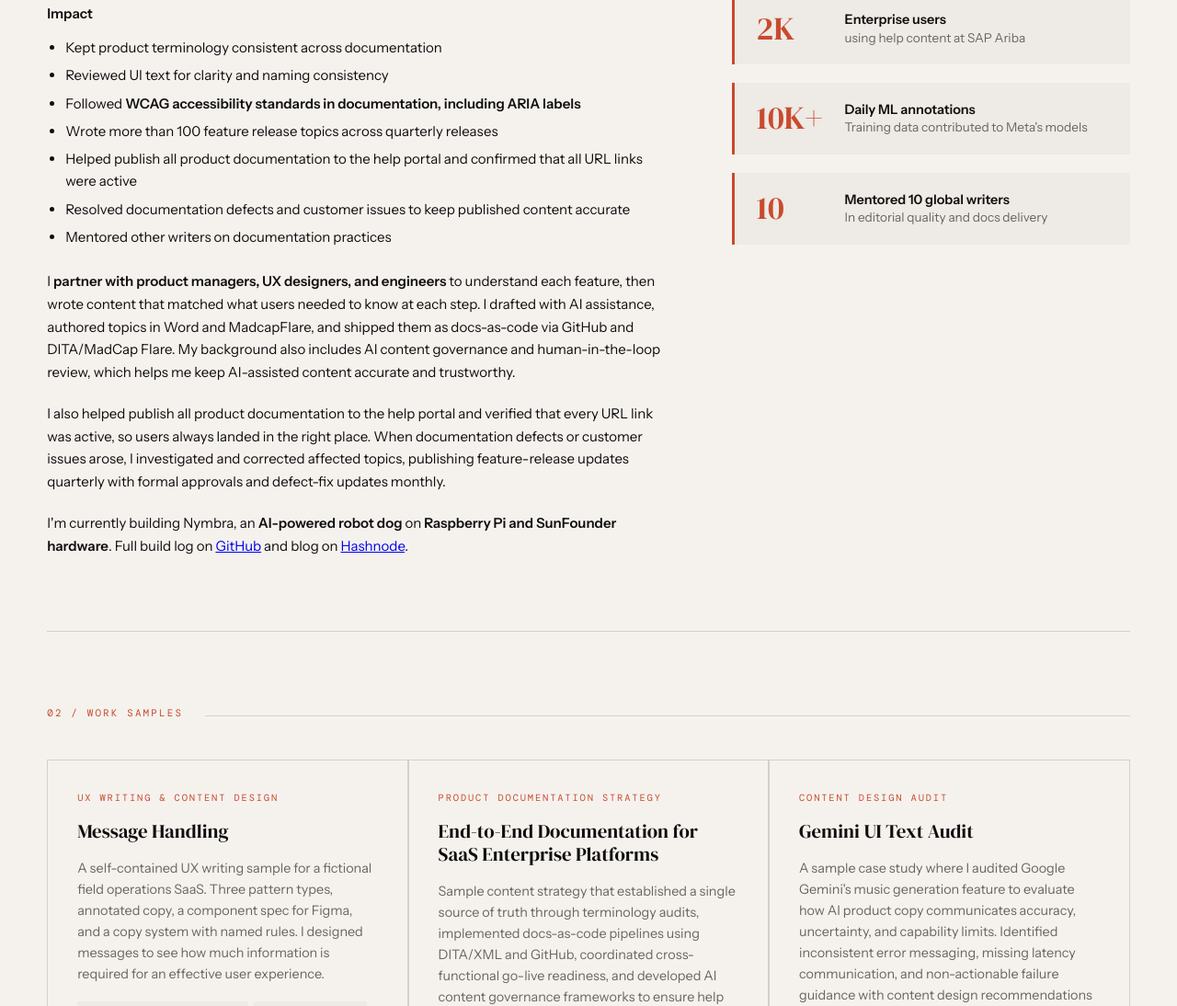
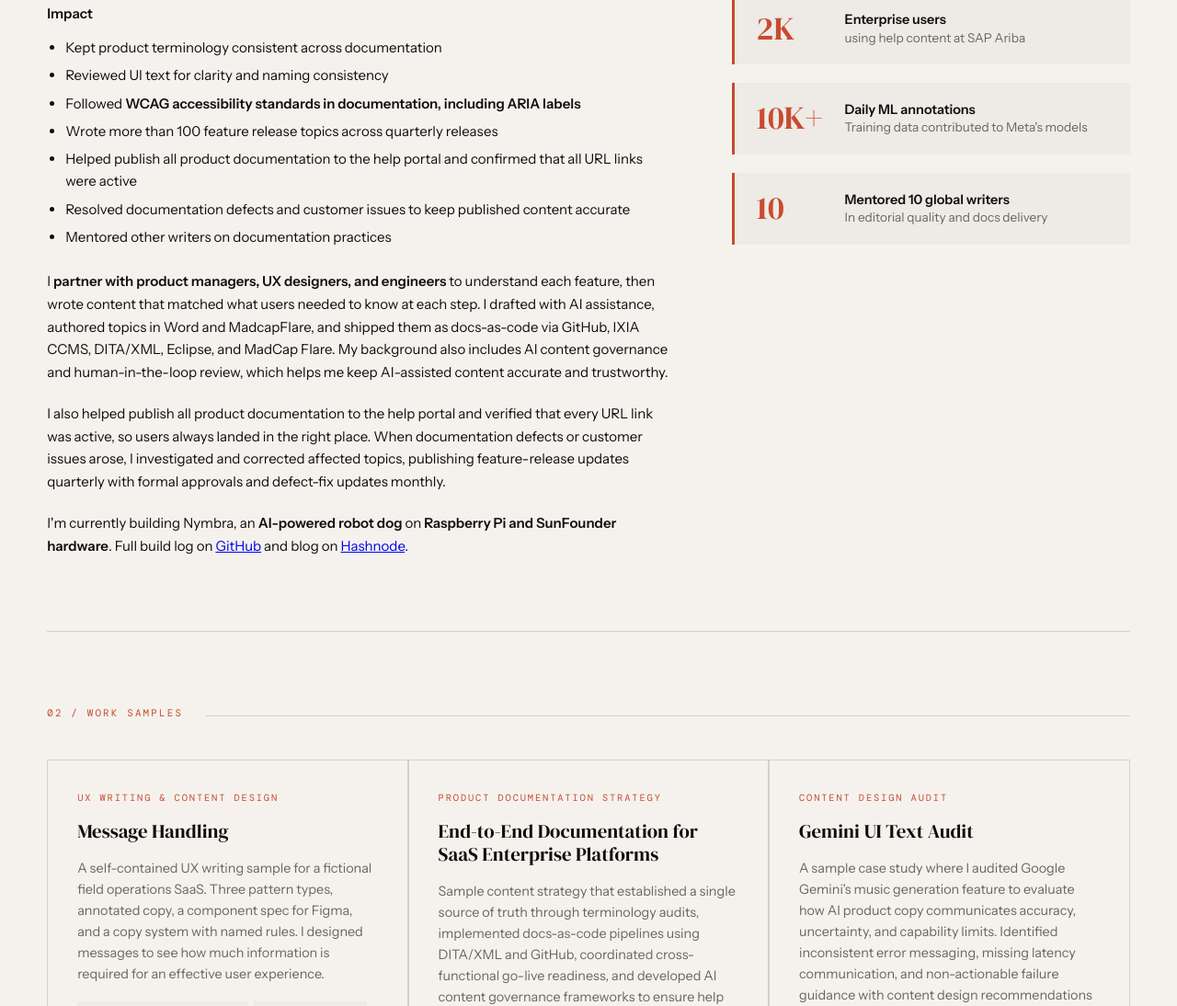
Before and after one commit to ElianaJain/ElianaJainPortfolio, a plain HTML site: page index.html in a window 1280 px wide. Shown: the part 695-1789 px from the top of the page at 92% size. Drawn offline with nearby package versions, Linux system fonts and the light colour scheme; no server answers; a web font is replaced by a local one.

Commit message:
Update index.html

```diff
--- a/index.html
+++ b/index.html
@@ -703,7 +703,7 @@
         <li>Mentored other writers on documentation practices</li>
       </ul>
 
-      <p>I <strong>partner with product managers, UX designers, and engineers</strong> to understand each feature, then wrote content that matched what users needed to know at each step. I drafted with AI assistance, authored topics in Word and MadcapFlare, and shipped them as docs-as-code via GitHub and DITA/MadCap Flare. My background also includes AI content governance and human-in-the-loop review, which helps me keep AI-assisted content accurate and trustworthy.</p>
+      <p>I <strong>partner with product managers, UX designers, and engineers</strong> to understand each feature, then wrote content that matched what users needed to know at each step. I drafted with AI assistance, authored topics in Word and MadcapFlare, and shipped them as docs-as-code via GitHub, IXIA CCMS, DITA/XML, Eclipse, and MadCap Flare. My background also includes AI content governance and human-in-the-loop review, which helps me keep AI-assisted content accurate and trustworthy.</p>
 
       <p>I also helped publish all product documentation to the help portal and verified that every URL link was active, so users always landed in the right place. When documentation defects or customer issues arose, I investigated and corrected affected topics, publishing feature-release updates quarterly with formal approvals and defect-fix updates monthly.</p>
 
```
